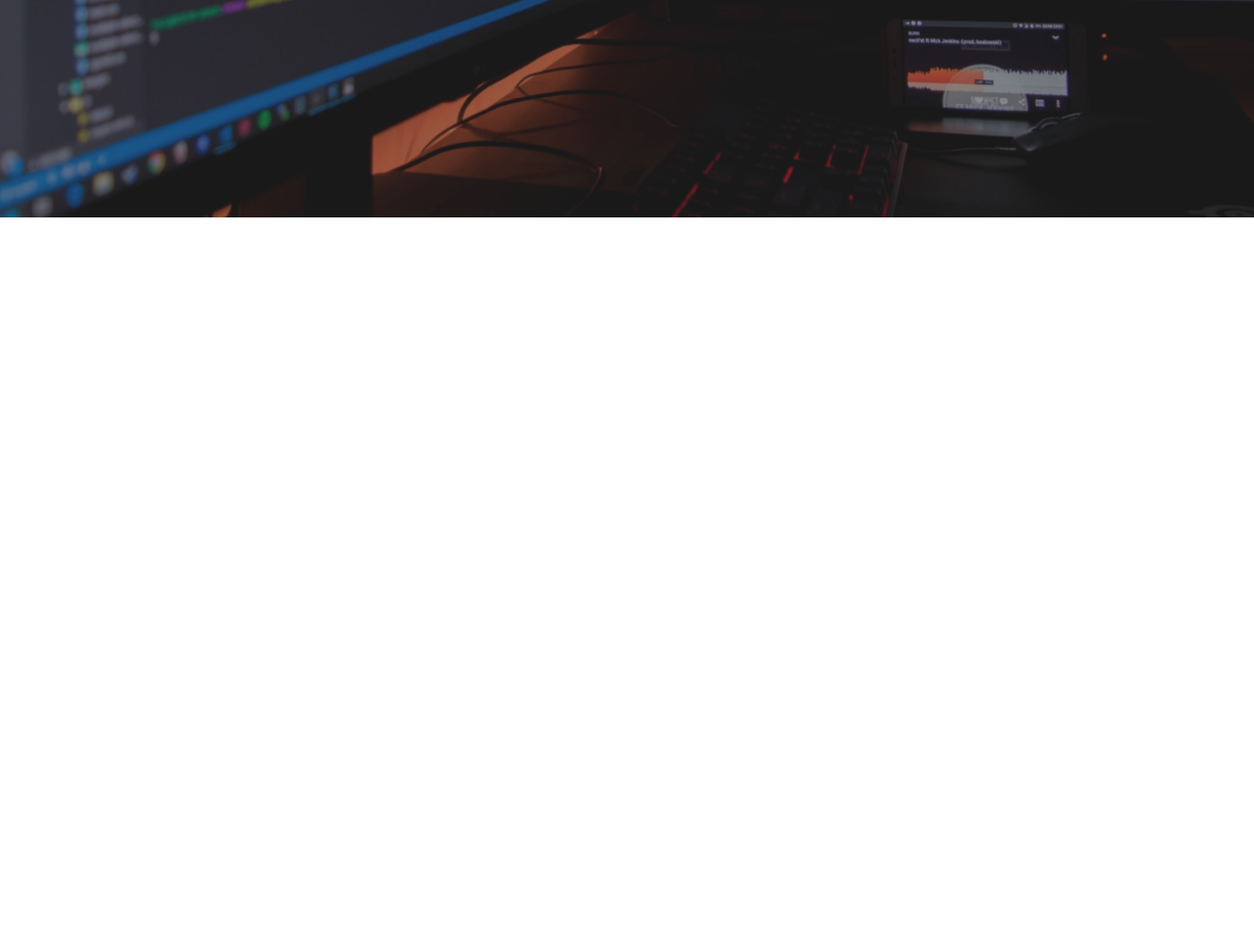
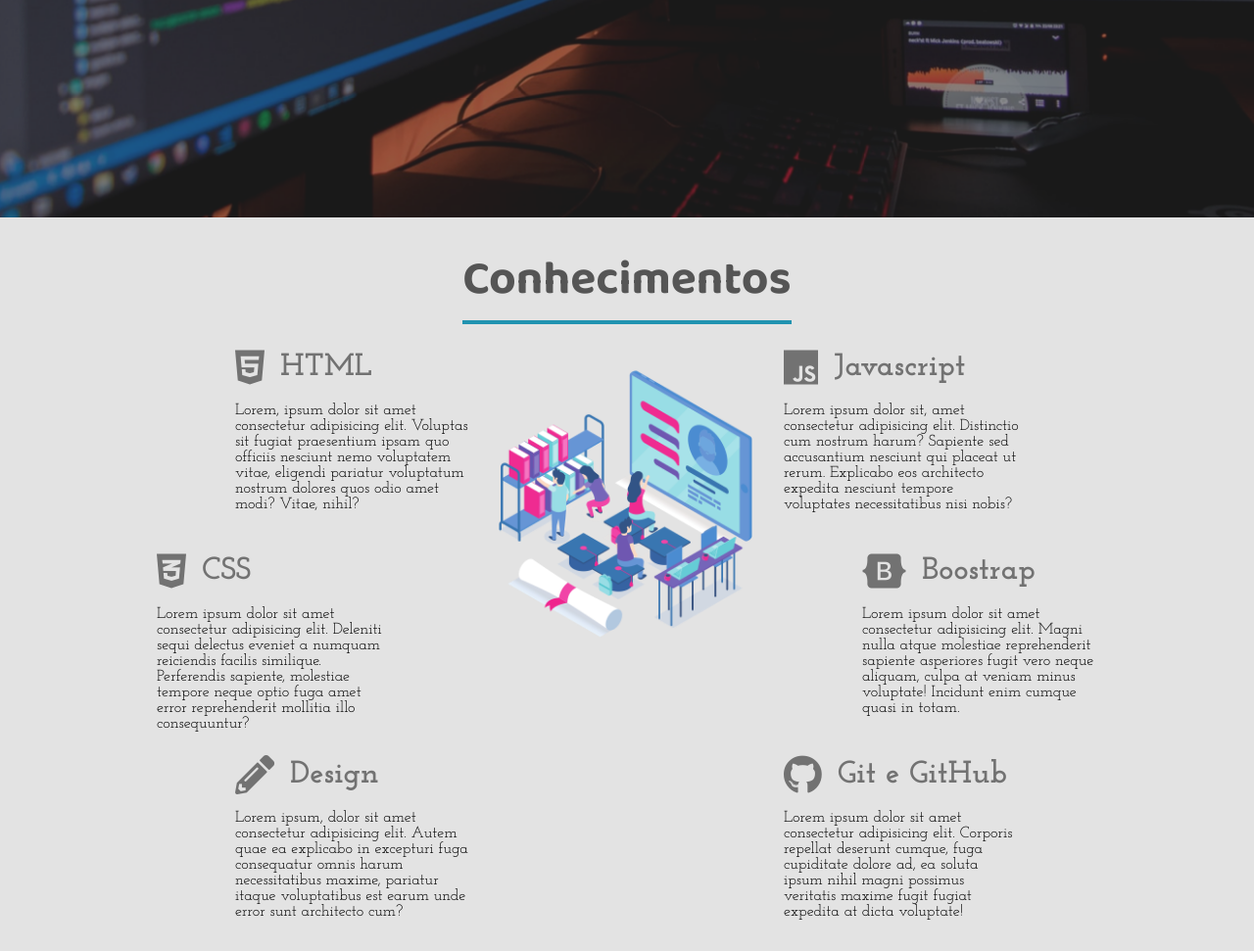
Before and after one commit to bruno-nard/Portfolio, a plain HTML site: page index.html in a window 1280 px wide. Shown: the part 578-1549 px from the top of the page at 98% size. Before the commit the page ends 800 px from the top, so only its background shows below. Drawn offline with Linux system fonts and the light colour scheme.

Commit message:
:package: conhecimentos

```diff
--- a/index.html
+++ b/index.html
@@ -32,7 +32,7 @@
                 </div>
             </header>
 
-            <div class="sidebar">
+            <aside class="sidebar">
                 <nav>
                     <ul class="menu">
                         <li class="menu-item"><a href="#" class="menu-link">Home</a></li>
@@ -47,9 +47,74 @@
                     <a href="#"><i class="fab fa-github-alt"></i></a>
                     <a href="#"><i class="fab fa-twitter"></i></a>
                 </div>
-            </div>
+            </aside>
+
+            <section class="sessao-conhecimentos">
+                <div class="sessao-header">
+                    <h1>Conhecimentos</h1>
+                </div>
+                <div class="conhecimentos">
+                    <div class="conhecimento">
+                        <div class="conhecimento-header">
+                            <i class="fab fa-html5"></i>
+                            <h3>HTML</h3>
+                        </div>
+                        <div class="conhecimento-text">
+                            <p>Lorem, ipsum dolor sit amet consectetur adipisicing elit. Voluptas sit fugiat praesentium ipsam quo officiis nesciunt nemo voluptatem vitae, eligendi pariatur voluptatum nostrum dolores quos odio amet modi? Vitae, nihil?</p>
+                        </div>
+                    </div>
+                    <div class="conhecimento">
+                        <div class="conhecimento-header">
+                            <i class="fab fa-css3-alt"></i>
+                            <h3>CSS</h3>
+                        </div>
+                        <div class="conhecimento-text">
+                            <p>Lorem ipsum dolor sit amet consectetur adipisicing elit. Deleniti sequi delectus eveniet a numquam reiciendis facilis similique. Perferendis sapiente, molestiae tempore neque optio fuga amet error reprehenderit mollitia illo consequuntur?</p>
+                        </div>
+                    </div>
+                    <div class="conhecimento">
+                        <div class="conhecimento-header">
+                            <i class="fas fa-pencil-alt"></i>
+                            <h3>Design</h3>
+                        </div>
+                        <div class="conhecimento-text">
+                            <p>Lorem ipsum, dolor sit amet consectetur adipisicing elit. Autem quae ea explicabo in excepturi fuga consequatur omnis harum necessitatibus maxime, pariatur itaque voluptatibus est earum unde error sunt architecto cum?</p>
+                        </div>
+                    </div>
+                    <div class="conhecimento">
+                        <div class="conhecimento-header">
+                            <i class="fab fa-js"></i>
+                            <h3>Javascript</h3>
+                        </div>
+                        <div class="conhecimento-text">
+                            <p>Lorem ipsum dolor sit, amet consectetur adipisicing elit. Distinctio cum nostrum harum? Sapiente sed accusantium nesciunt qui placeat ut rerum. Explicabo eos architecto expedita nesciunt tempore voluptates necessitatibus nisi nobis?</p>
+                        </div>
+                    </div>
+                    <div class="conhecimento">
+                        <div class="conhecimento-header">
+                            <i class="fab fa-bootstrap"></i>
+                            <h3>Boostrap</h3>
+                        </div>
+                        <div class="conhecimento-text">
+                            <p>Lorem ipsum dolor sit amet consectetur adipisicing elit. Magni nulla atque molestiae reprehenderit sapiente asperiores fugit vero neque aliquam, culpa at veniam minus voluptate! Incidunt enim cumque quasi in totam.</p>
+                        </div>
+                    </div>
+                    <div class="conhecimento">
+                        <div class="conhecimento-header">
+                            <i class="fab fa-github"></i>
+                            <h3>Git e GitHub</h3>
+                        </div>
+                        <div class="conhecimento-text">
+                            <p>Lorem ipsum dolor sit amet consectetur adipisicing elit. Corporis repellat deserunt cumque, fuga cupiditate dolore ad, ea soluta ipsum nihil magni possimus veritatis maxime fugit fugiat expedita at dicta voluptate!</p>
+                        </div>
+                    </div>
+                    <div class="conhecimentos-img-wrapper">
+                        <img src="assets/conhecimentos.png" alt="">
+                    </div>
+                </div>
+            </section>
+
         </div>
-
     </body>
     <script src="script.js"></script>
 </html>
--- a/style.css
+++ b/style.css
@@ -233,3 +233,91 @@ header{
 .social-media i:hover{
     color: #6dd5ed;
 }
+
+.conhecimentos{
+    display: grid;
+    grid-template-columns: repeat(16, 1fr);
+    grid-template-rows: repeat(6, 6rem);
+    row-gap: .5rem;
+}
+
+.conhecimento:nth-child(1){
+    grid-column: 4 / 7;
+    grid-row: 1 / 3;
+}
+
+.conhecimento:nth-child(2){
+    grid-column: 3 / 6;
+    grid-row: 3 / 5;
+}
+
+.conhecimento:nth-child(3){
+    grid-column: 4 / 7;
+    grid-row: 5 / -1;
+}
+
+.conhecimento:nth-child(4){
+    grid-column: 11 / 14;
+    grid-row: 1 / 3;
+}
+
+.conhecimento:nth-child(5){
+    grid-column: 12 / 15;
+    grid-row: 3 / 5;
+}
+
+.conhecimento:nth-child(6){
+    grid-column: 11 / 14;
+    grid-row: 5 / -1;
+}
+
+.sessao-conhecimentos{
+    background-color: #e3e3e3;
+}
+
+.sessao-header{
+    display: flex;
+    align-items: center;
+    justify-content: center;
+
+}
+
+.sessao-header h1{
+    font-family: var(--font-primary);
+    font-size: 3rem;
+    color: #555;
+    border-bottom: solid 4px #2193b0;
+    margin-bottom: 1.5rem;
+    padding-top: 1.5rem;
+}
+
+.conhecimento-header{
+    display: flex;
+    align-items: center;
+    color: #727272
+}
+
+.conhecimento-header i{
+    font-size: 2.5rem;
+}
+
+.conhecimento-header h3{
+    font-family: var(--font-secundary);
+    font-size: 2rem;
+    padding-left: 1rem;
+}
+
+.conhecimento-text{
+    font-family: var(--font-secundary);
+    margin-top: 1rem;
+}
+.conhecimentos-img-wrapper{
+    grid-column: 7 / 11;
+    grid-row: 1 / 6;
+    width: 100%;
+}
+
+.conhecimentos-img-wrapper img{
+    object-fit: cover;
+    width: 100%;
+}
```
Also changed, not shown: assets/conhecimentos.png (added).
